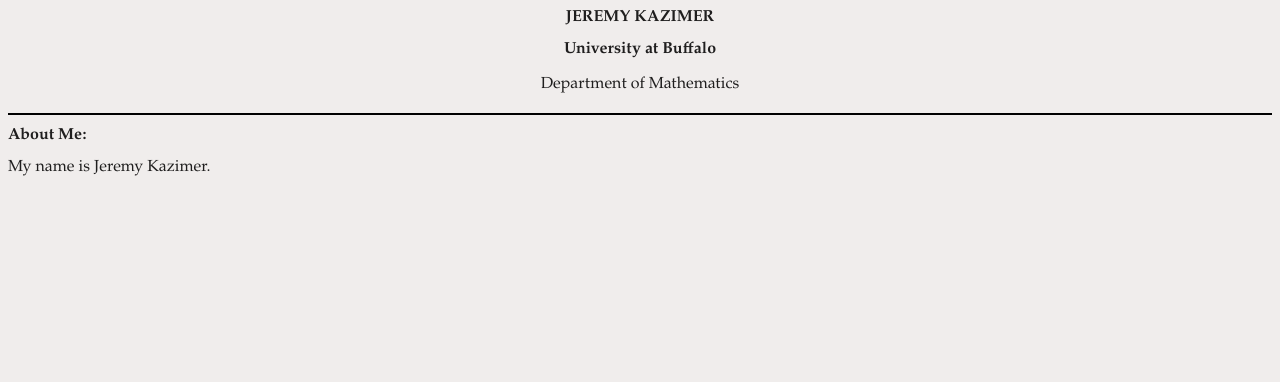
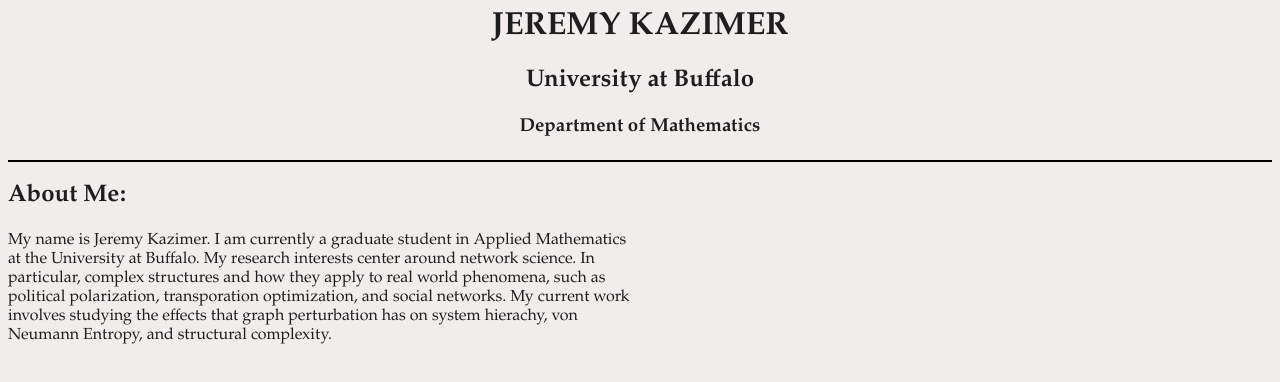
Before and after one commit to k-z-m-r/k-z-m-r.github.io, a plain HTML site: page index.html in a window 1280 px wide. Drawn offline with Linux system fonts and the light colour scheme.

Commit message:
Update index.html

```diff
--- a/index.html
+++ b/index.html
@@ -3,9 +3,28 @@
     <STYLE>
         html *
             {
-            font-size: 1em !important;
             color: rgb(31, 30, 30) !important;
             font-family:  Book Antiqua, Palatino, Palatino Linotype, Palatino LT STD, Georgia, serif !important;
+            }
+
+        p *
+            {
+            font-size: 0.75em !important;
+            }
+
+        h1 *
+            {
+            font-size: 1.25em !important;
+            }
+
+        h2 *
+            {
+            font-size: 1.125em !important;
+            }
+
+        h2 *
+            {
+            font-size: 0.875em !important;
             }
 
         hr {
@@ -16,6 +35,12 @@
             background: black;
             margin-bottom: 2.5px;
             }
+
+        .box {
+            width:50%;
+            overflow: hidden;
+            }
+
     </STYLE>
 
     <BODY style='background-color: #f0edec;'>
@@ -23,15 +48,22 @@
             <center>
                 <h1>JEREMY KAZIMER</h1>
                 <h2>University at Buffalo</h2>
-                <p>Department of Mathematics</p>
+                <h3>Department of Mathematics</h3>
             </center>
         </DIV>
 
         <HR>
 
-        <DIV id = 'aboutme'>
+        <DIV id = 'aboutme' class = 'box'>
             <h2>About Me:</h2>
-            <small>My name is Jeremy Kazimer.</small>
+            <p>My name is Jeremy Kazimer.  I am currently a graduate student
+                in Applied Mathematics at the University at Buffalo.  My research
+                interests center around network science.  In particular, complex structures
+                and how they apply to real world phenomena, such as political polarization,
+                transporation optimization, and social networks.  My current work involves
+                studying the effects that graph perturbation has on system hierachy,
+                von Neumann Entropy, and structural complexity.
+            </p>
 
         </DIV>
 
```
